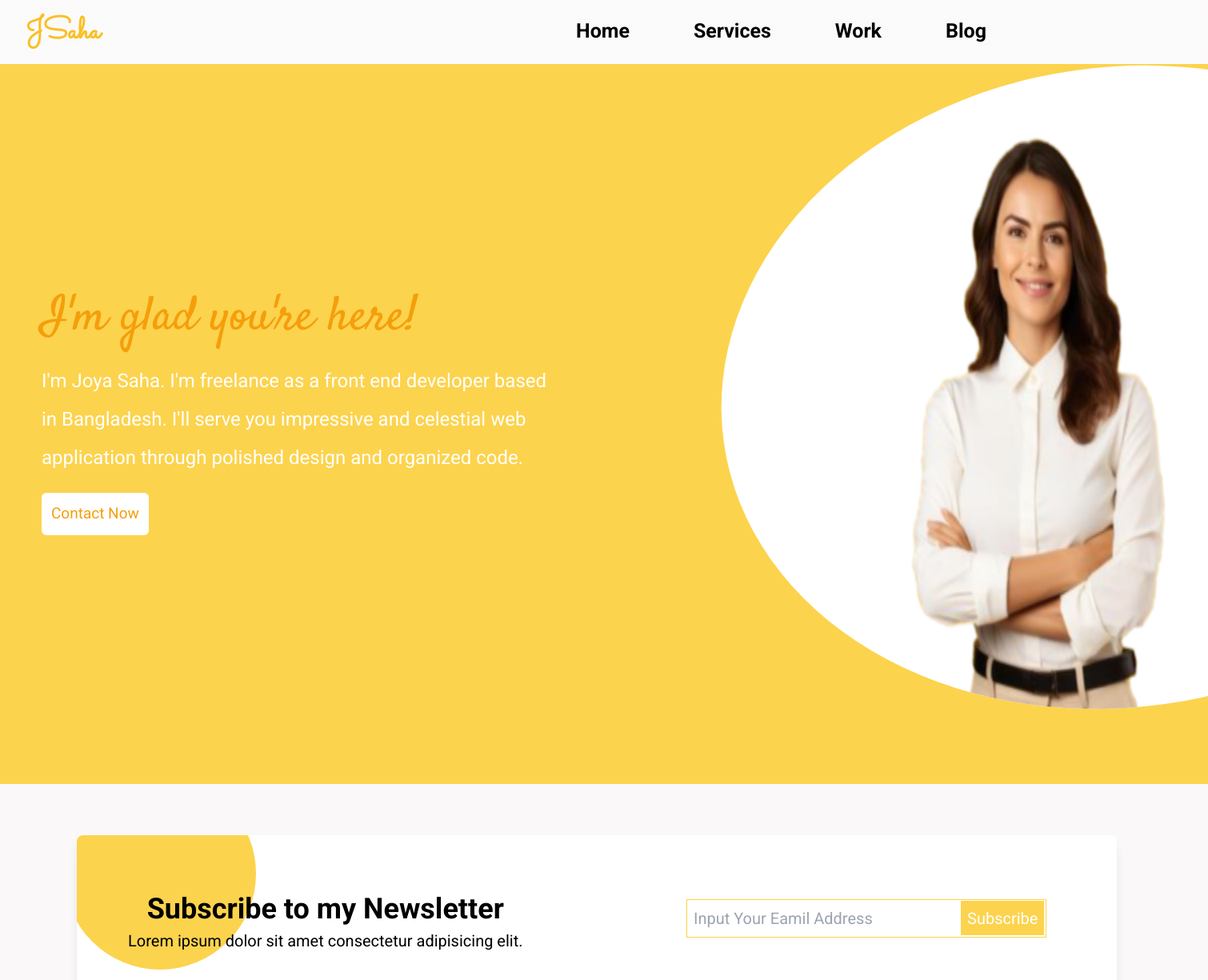
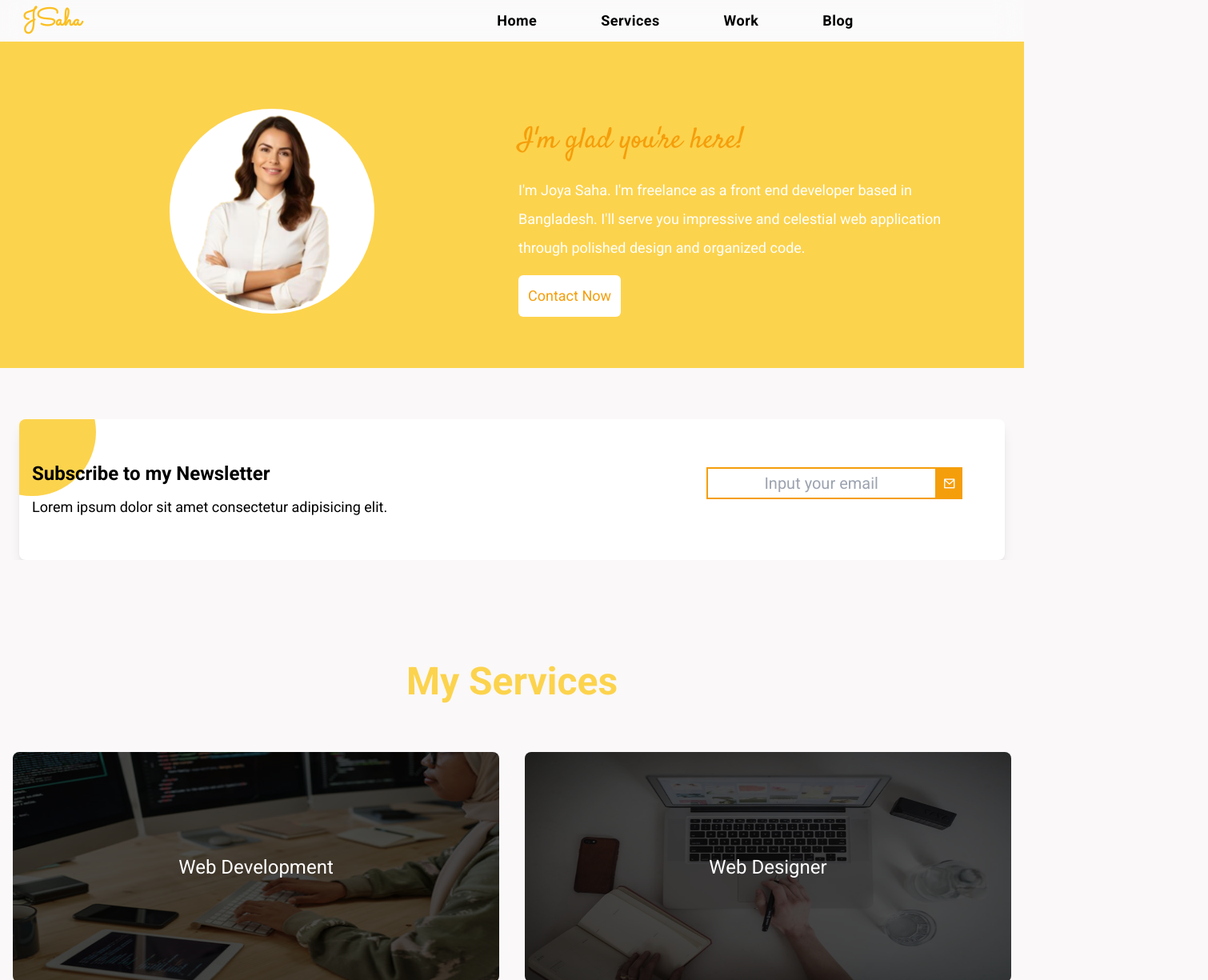
Before and after one commit to joyasaha1004/personal-blog, a React (Vite) app: page / in a window 1280 px wide. Shown: the top 1225 px of the page at 80% size, 1510 px wide, since content can reach past the window. Built offline with nearby package versions, Linux system fonts and the light colour scheme.

Commit message:
add all changes

```diff
--- a/src/App.jsx
+++ b/src/App.jsx
@@ -27,13 +27,13 @@ function App() {
   return (
     <div className="">
    <Navbar/>
-   <Hero_Section/>
+    <Hero_Section/>
    <Subscribe/>
    <Service/>
-   <Work/>
+  {/* <Work/>
    <Choice_Me/>
    <My_Blog/>
-   <Footer/>
+   <Footer/> */}
     </div>
   )
 }
--- a/src/Componenets/Hero_Section/Hero_Section.jsx
+++ b/src/Componenets/Hero_Section/Hero_Section.jsx
@@ -5,33 +5,53 @@ import personal_dp from "../Assets/personal_dp2.png"
 const Hero_Section = () => {
     return (
 
-        <div className="bg-amber-300 w-[300px] h-[550px] overflow-x-hidden  z-30 sm:w-[500px] sm:h-[550px] md:flex flex-wrap md:w-[700px] md:h-[400px] lg:w-[1000px] relative lg:h-[500px] xl:w-[1280px] xl:h-[700px]  xxl:w-[1510px] xxl:h-[900px] ">
 
 
-            <div className="w-[400px] h-72 bg-white absolute rounded-[70%] my-0.5 -rotate-6 mx-10 overflow-hidden sm:w-[500px] sm:h-80 sm:mx-36 sm:my-1 md:mx-[400px] lg:w-[700px] lg:h-[450px] lg:mx-[600px] xl:w-[850px] xl:h-[600px] xl:mx-[750px] xxl:w-[1000px] xxl:h-[800px] xxl:mx-[900px] xxl:rotate-[-8deg]">
-             <img src={personal_dp} className="w-96 h-[282px] my-5 -mx-5 rotate-3 absolute sm:w-[400px] sm:h-[320px] sm:mx-7 md:mx-3 lg:w-[700px] lg:h-[430px] lg:-mx-28 lg:my-10 xl:w-[800px] xl:h-[550px]
-             xl:my-16 xxl:w-[900px] xxl:h-[770px] xxl:-mx-12"></img>
+       <div className="bg-amber-300 overflow-x-hidden w-full h-fit pt-20 pb-10 z-30 md:grid grid-cols-2 md:pt-12 xl:pt-20 xl:pb-16 xl:px-10">
 
-             </div>
 
-             <div className="text mt-[340px] px-2 sm:mt-[370px] sm:px-4 md:w-[380px] md:mt-28 md:px-5 lg:w-[500px] lg:mt-36 lg:ml-5 xl:w-[600px] xl:mt-52 xxl:ml-8 xxl:w-[680px] xxl:mt-72">
+        <div className='w-56 h-56 border-4 rounded-full bg-white justify-self-center border-white overflow-hidden md:w-48 md:h-48 md:self-center lg:w-60 lg:h-60 xl:w-64 xl:h-64'>
+                 <img src={personal_dp} className="relative  object-cover h-60 lg:h-64 xl:h-72"></img>
+                </div>
 
-                 <h1 className=" font-satisfy text-2xl text-amber-500 mb-3  sm:text-3xl
-                 lg:text-4xl xl:text-5xl xl:mb-6 xxl:text-6xl"
+
+       <div className=" px-2 pt-7 text-xs sm:pt-10 md:pt-6 lg:text-base xl:text-lg">
+
+                  <h1 className=" font-satisfy text-2xl text-amber-500 mb-3  sm:text-3xl
+                lg:text-4xl xl:mb-6 xxl:text-5xl"
                   data-aos="fade-up"
                   data-aos-duration="800"  data-aos-delay="700" >I'm glad you're here!</h1>
-                 <span className="font-serif text-xs text-white lg:text-base
-                 xl:text-xl xxl:text-2xl xxl:leading-loose"  data-aos="fade-up"
-                 data-aos-duration="900"  data-aos-delay="800">I'm Joya Saha. I'm freelance as a front end developer based in Bangladesh. I'll serve you impressive and celestial web application through polished design and organized code.</span><br></br>
+                  <span className="font-serif text-white leading-relaxed md:leading-loose"  data-aos="fade-up"
+                  data-aos-duration="900"  data-aos-delay="800">I'm Joya Saha. I'm freelance as a front end developer based in Bangladesh. I'll serve you impressive and celestial web application through polished design and organized code.</span><br></br>
 
-                 <button className="p-2 rounded-md text-amber-500 font-serif bg-white text-[10px] sm:text-[12px] mt-2 md:mt-5 lg:text-[14px] lg:p-3 xl:text-[19px] hover:text-white hover:bg-amber-500">Contact Now</button>
-             </div>
+                  <button className="p-2 mt-4 rounded-md text-amber-500 font-serif bg-white  lg:p-3 hover:text-white hover:bg-amber-500">Contact Now</button>
+              </div>
 
 
 
 
-        </div>
+{/*
+
+            <div className="w-48 h-48 border-4 border-white justify-self-center items-center rounded-xl relative rotate-45 items-center">    */}
+
+
+             {/* </div> */}
+             {/* <img src={personal_dp} className="relative self-center -rotate-45 object-cover relative h-60 "></img>  */}
+             {/* <div className="rounded-xl rotate-45 self-center relative left-20 -top-7 right-0  w-28 h-28 border-r-4 border-b-4 items-center overflow-hidden border-white transform rotate-45 shadow-sm ">
+
+
+
+             </div> */}
+
+
+
+
+
+
+
+
+             </div>
+
     );
 };
-
 export default Hero_Section;
--- a/src/Componenets/Navbar/Navbar.css
+++ b/src/Componenets/Navbar/Navbar.css
@@ -5,6 +5,9 @@
 @layer components{
 
     .full h4{
-        @apply mb-6 font-bold hover:text-amber-400 hover:underline hover:underline-offset-4 mb-7 xl:text-[22px] xxl:text-[25px] cursor-pointer
+        @apply  font-semibold tracking-wide hover:text-amber-400 hover:underline hover:underline-offset-4 cursor-pointer lg:text-base xl:text-lg
+    }
+    .nav-list h4{
+        @apply mb-10
     }
 }
--- a/src/Componenets/Navbar/Navbar.jsx
+++ b/src/Componenets/Navbar/Navbar.jsx
@@ -19,33 +19,18 @@ const Navbar = () => {
 
     return (
 
-      <div className="w-[300px] overflow-hidden relative sm:w-[500px] md:w-[700px] lg:w-[1000px] xl:w-[1280px] xxl:w-[1510px] ">
+      <div className="overflow-x-hidden w-full relative">
 
+            <nav className="backdrop-blur-lg overflows-hidden bg-white/30 h-fit p-2 border-white/20 lg:flex lg:grid grid-cols-3 lg:px-4 xl:px-7
+            ">
 
-          {/* <nav className="p-5 backdrop-blur-lg bg-white/30 border-b  border-white/20  ">
-              <div>
+              <div className="flex justify-between font-bold">
 
-                  <h2 className="text-[20px] font-sans font-bold text-amber-400 lg:text-[26px] xl:text-[32px] xxl:text-[38px]">JSaha</h2>
-                  <i className="ri-menu-line lg:invisible " ></i>
-
-              </div>
-          </nav> */}
-
-
-
-            <nav className="backdrop-blur-lg bg-white/30  border-b  border-white/20
-             h-[50px] lg:h-[60px] xl:h-[70px] xxl:h-[80px]">
-
-              <div className="flex space-x-52 sm:space-x-96 px-3 sm:px-5 py-3 md:space-x-[590px] md:px-5 xxl:px-8">
-
-
-                   <h2 className="text-[20px] font-sans font-bold text-amber-400 lg:text-[26px] xl:text-[32px] xxl:text-[38px]">JSaha</h2>
+                   <h2 className="font-sans  text-amber-400 text-lg sm:text-xl lg:text-2xl xl:text-3xl">JSaha</h2>
                    <i className="ri-menu-line lg:invisible " onClick={toggleMenu} ></i>
 
              </div>
-     <div className="invisible full lg:visible lg:mt-40 lg:absolute lg:font-serif lg:flex lg:-top-36 lg:gap-12 lg:px-[490px] xl:px-[720px] xxl:-top-[140px] xxl:gap-20"
-
-     >
+     <div className="hidden full relative lg:block lg:font-serif lg:flex lg:col-span-2  lg:gap-16 lg:justify-self-center lg:items-center xl:gap-20">
 
 
                <h4 className="" data-aos="fade-up"
@@ -64,7 +49,7 @@ const Navbar = () => {
 
               {isMenuOpen ? (
 
-   <div className="full bg-white text-black  w-[200px] h-[550px] py-20 px-6
+   <div className="full nav-list bg-white text-black w-60 py-28  pb-72 text-center
     font-bold font-serif -top-2 right-0 z-50 fixed lg:hidden"
     data-aos="fade-left"
     data-aos-duration="900"  data-aos-delay="400"
@@ -80,7 +65,7 @@ const Navbar = () => {
        <h4 className=""  data-aos="fade-left"
       data-aos-duration="900"  data-aos-delay="800">Blog</h4>
 
-           <i className="ri-close-line text-lg top-3 right-4 absolute" onClick={cross}></i>
+           <i className="ri-close-line text-base top-4 right-4 absolute" onClick={cross}></i>
       </div>
 
 
--- a/src/Componenets/Service/Service.jsx
+++ b/src/Componenets/Service/Service.jsx
@@ -34,31 +34,37 @@ const service=[{
     const Service = () => {
 
     return (
-        <div className="w-[300px] sm:w-[500px] md:w-[700px] lg:w-[1000px] font-serif overflow-x-hidden xl:w-[1280px] xl:mt-10 xxl:w-[1510px] xxl:mt-16">
+        <div className="w-full font-serif overflow-x-hidden lg:pt-12">
 
        <div className="">
-           <h1 className="text-center text-amber-300 font-bold text-2xl md:text-2xl lg:text-4xl xl:text-5xl xxl:text-6xl"data-aos="fade-up"
-                  data-aos-duration="800"  data-aos-delay="300"  >My Services</h1>
+           <h1 className="text-center text-amber-300 font-bold text-2xl md:text-3xl lg:text-4xl xl:text-5xl"data-aos="fade-up"
+                //   data-aos-duration="800"  data-aos-delay="300"
+                   >My Services</h1>
        </div>
 
-       <div className="mt-10 sm:grid grid-cols-2 lg:mt-16 xl:ml-28 xxl:mt-24"    >
+       <div className="mt-10 md:grid grid-cols-2 md:mt-16 lg:mt-16 xxl:mt-24 xxl:px-4"    >
            {service.map((data)=>(
 
-               <div className="px-8  group mb-[45px] sm:px-4 md:px-6 lg:px-10 xl:px-0"
-               data-aos="zoom-in"
-               data-aos-duration="800"  data-aos-delay="400"
+               <div className="px-4  group pb-6 sm:px-6 md:px-2 lg:px-4 "
+            //    data-aos="zoom-in"
+            //    data-aos-duration="800"  data-aos-delay="400"
                >
 
-                  <div className="relative ">
-                      <img src={data.img} alt="" className="rounded-lg brightness-[0.3] w-[250px] h-[150px] md:w-[300px] md:h-[180px] lg:w-[400px] lg:h-[220px] xl:w-[450px] xl:h-[250px] xxl:w-[550px] xxl:h-[280px] "/>
+                  <div className="relative">
+                      <img src={data.img} alt="" className="w-full h-40 rounded-lg brightness-[0.3] lg:h-60 xl:h-72 xxl:h-80"/>
 
 
-                      <p className="text-center absolute inset-x-0 top-16 text-white group-hover:hidden md:top-20 lg:text-2xl lg:top-24 lg:-ml-3 xl:-ml-28 xl:top-28 xxl:text-4xl xxl:-ml-32 xxl:top-32">{data.title}</p>
-                      </div>
+                      <p className="absolute top-1/2 left-1/2 transform -translate-x-1/2 -translate-y-1/2  text-base text-white whitespace-nowrap text-center lg:text-2xl xxl:text-4xl opacity-100 group-hover:opacity-0 transition-opacity duration-300">{data.title}</p>
 
-                      <div className="border border-amber-300 w-[200px] h-[100px] mx-5 -my-[125px] absolute invisible sm:w-[180px] md:w-[250px] md:h-[120px] md:-my-[150px] md:mx-6 group-hover:visible service-list group/edit lg:w-[300px] lg:h-[150px] lg:mx-12 lg:-my-[180px] xl:w-[350px] xl:h-[180px] xl:-my-[215px] xxl:w-[470px] xxl:h-[200px] xxl:-my-[240px] xxl:mx-10">
-                          <span className="text-amber-300 absolute inset-x-[60px] top-10 w-full sm:inset-x-[50px] md:inset-x-[85px] md:top-12 hover:text-white lg:text-xl lg:inset-x-[100px] lg:top-[60px] xl:text-2xl xl:inset-x-[120px] xl:top-[75px] xxl:text-4xl xxl:inset-x-[140px] xxl:top-[80px]" >Read More</span>
-                      </div>
+
+                      {/* <div className="border border-amber-300 absolute invisible group-hover:visible top-1/2 left-1/2 transform -translate-x-1/2 -translate-y-1/2  service-list group/edit ">
+                          <span className="text-amber-300 absolute hover:text-white lg:text-xl xl:text-2xl xxl:text-4xl" >Read More</span>
+                      </div> */}
+                    <div className="absolute inset-0 flex items-center justify-center opacity-0 group-hover:opacity-100 transition-opacity duration-300">
+    <div className="border border-amber-300 p-3  text-white rounded service-list">
+      <span className="text-white hover:text-amber-400 text-base lg:text-lg xl:text-xl xxl:text-2xl">Read More</span>
+    </div>
+  </div>  </div>
 
 </div>
 
--- a/src/Componenets/Subscribe/Subscribe.jsx
+++ b/src/Componenets/Subscribe/Subscribe.jsx
@@ -2,29 +2,40 @@ import React from 'react';
 
 const Subscribe = () => {
     return (
-        <div className="w-[300px] h-[300px] mt-10 relative font-serif sm:w-[500px] md:w-[700px] md:mt-16 lg:w-[1000px] xl:w-[1280px] overflow-hidden xxl:w-[1510px]
-      ">
+        <div className=" mt-10 mb-20 w-full h-fit relative font-serif md:mt-16 overflow-x-hidden md:px-2 xl:px-6">
 
-     <div className="bg-white relative w-[300px] h-[200px] px-2 shadow-lg  sm:px-28 sm:w-[500px] md:overflow-hidden
-     text-center md:flex  md:w-[680px] md:mx-2 md:rounded-lg  md:h-[150px] md:pt-5 lg:w-[880px] lg:mx-16 lg:h-[200px] lg:pt-10 xl:w-[1100px] xl:h-[230px] xl:mx-20 xxl:w-[1300px] xxl:mx-24" data-aos="fade-up"
-     data-aos-duration="800"  data-aos-delay="300" >
+     <div className="bg-white relative  lg:items-center shadow-lg h-48  w-full  text-center sm:h-40 md:flex  md:rounded-lg py-5 lg:pt-10 overflow-hidden lg:h-44"
+    //   data-aos="fade-up"
+    //  data-aos-duration="800"  data-aos-delay="300"
+     >
 
-         <div className="w-40 h-40 rounded-full bg-amber-300 absolute -m-16 sm:w-60 sm:h-60 sm:-my-36 sm:-mx-44 lg:-mx-32 lg:-my-28 "></div>
+         <div className="w-40 h-40 z-10 text-xs rounded-full bg-amber-300 absolute -left-16 -top-16"></div>
 
-         <div className=" py-5 absolute z-50 md:-ml-24 lg:-ml-12 xl:py-8">
+         <div className="px-2 absolute left-0 right-0 z-50 lg:grid grid-cols-3 lg:px-4 lg:gap-2">
 
-             <h2 className="text-lg font-bold sm:text-xl lg:text-2xl xl:text-3xl xxl:text-4xl">Subscribe to my Newsletter</h2>
-             <p className="text-xs mt-3  md:mt-2 md:text-[12px]
-              md:shrink-0 lg:text-[14px] xl:text-[17px] xl:mt-3 xxl:text-[20px]">Lorem ipsum dolor sit amet consectetur adipisicing elit.</p>
+
+      <div className=' text-xs lg:col-span-2 lg:text-start lg:text-base xl:text-lg'>
+             <h2 className="text-lg font-bold sm:text-xl lg:text-2xl  xxl:text-3xl">Subscribe to my Newsletter</h2>
+             <p className=" mt-3 mb-5 md:mt-2 lg:flex flex-wrap xl:mt-3">Lorem ipsum dolor sit amet consectetur adipisicing elit.</p>
+              </div>
+               <div className="justify-self-center text-xs text-gray-400  relative text-center flex mt-2 bg-white w-full mx-6 sm:w-64 lg:w-64 h-7 xl:w-80 sm:h-7 md:h-8 lg:h-10">
+               <input type="text" className="text-xs  w-full text-center border-2 border-amber-500 lg:text-base   lg:w-72  xl:text-xl " placeholder="Input your email"></input>
+              <i class="ri-mail-line absolute right-0 p-1 text-white bg-amber-500 text-sm lg:text-base md:p-1.5 lg:p-2"></i>
+              </div>
          </div>
 
-         <div className="text-[12px] mt-28 text-white md:mt-7 absolute md:ml-[280px] lg:ml-[440px] xl:ml-[550px] xl:mt-10 xl:text-[17px] xxl:text-[20px] xxl:ml-[650px]">
-             <input type="text" placeholder="Input Your Eamil Address" className="w-[280px] pl-2 py-2 bg-transparent border border-amber-300 border lg:w-[300px] lg:h-10 xl:w-[380px] xl:h-12 xxl:w-[450px]"></input>
-                 <button className=" h-[32px] px-2 bg-amber-300 absolute -ml-[71px] cursor-pointer mt-0.5 lg:h-[36px] xl:h-[43px] xl:mt-0.8 xl:-ml-[93px] xxl:-ml-[107px] ">Subscribe</button>
+         {/* <div className="text-xs text-white mt-28 md:mt-7 absolute  left-0 right-0">
+             <input type="text" placeholder=" <div className="justify-self-center text-sm text-gray-400 hover: relative text-center flex mt-2 bg-white h-7 sm:h-7 md:h-8  lg:h-9">
+                <input type="text" className="text-xs px-4 w-48 text-center md:text-base lg:text-lg md:w-60 lg:w-72 xl:text-xl " placeholder="Search"></input>" className=" bg-transparent border border-amber-300 border w-60 h-8 px-2"></input>
 
 
+         </div> */}
+          {/* <div className="justify-content-center text-xs text-white text-center flex mt-28 h-8 sm:h-7 md:h-8  lg:h-9"> */}
 
-         </div>
+                 {/* <span className="p-1 bg-amber-300 text-center absolute right-0 cursor-pointer ">Subscribe</span> */}
+
+                {/* <i class="ri-search-line absolute right-0 p-1 bg-black md:p-1.5 lg:p-2"></i> */}
+            {/* </div> */}
 
      </div>
 
--- a/tailwind.config.js
+++ b/tailwind.config.js
@@ -11,7 +11,7 @@ export default {
       md: '500px',
       lg: '700px',
       xl: '1000px',
-      xxl: '1280px',
+      xxl: '1500px',
 
     },
 
```
